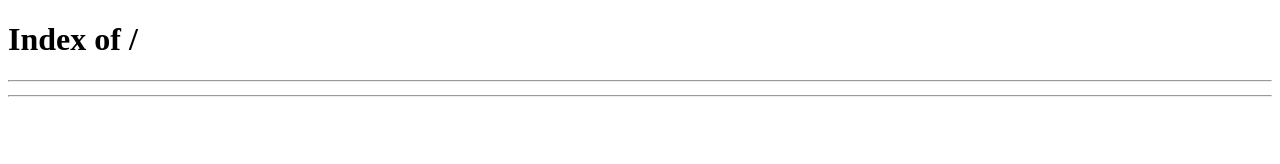
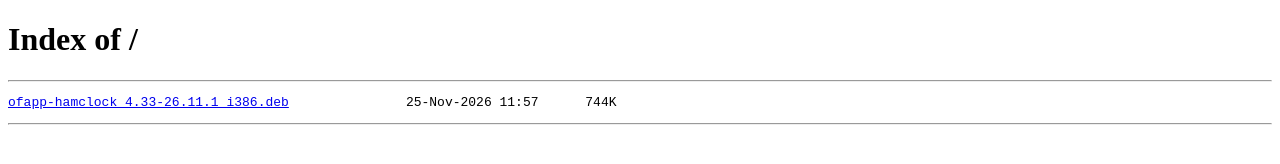
Before and after one commit to birdslikewires/openframe-apps, a plain HTML site: page index.html in a window 1280 px wide. Drawn offline with Linux system fonts and the light colour scheme.

Commit message:
apt: publish to testing (7aa3db8)

```diff
--- a/index.html
+++ b/index.html
@@ -3,5 +3,6 @@
 <head><title>Index of /</title></head>
 <body>
 <h1>Index of /</h1><hr><pre>
+<a href="pool/trixie-testing/ofapp-hamclock_4.33-26.11.1_i386.deb">ofapp-hamclock_4.33-26.11.1_i386.deb</a>               25-Nov-2026 11:57      744K
 </pre><hr></body>
 </html>
```
Also changed, not shown: 12 other files.
